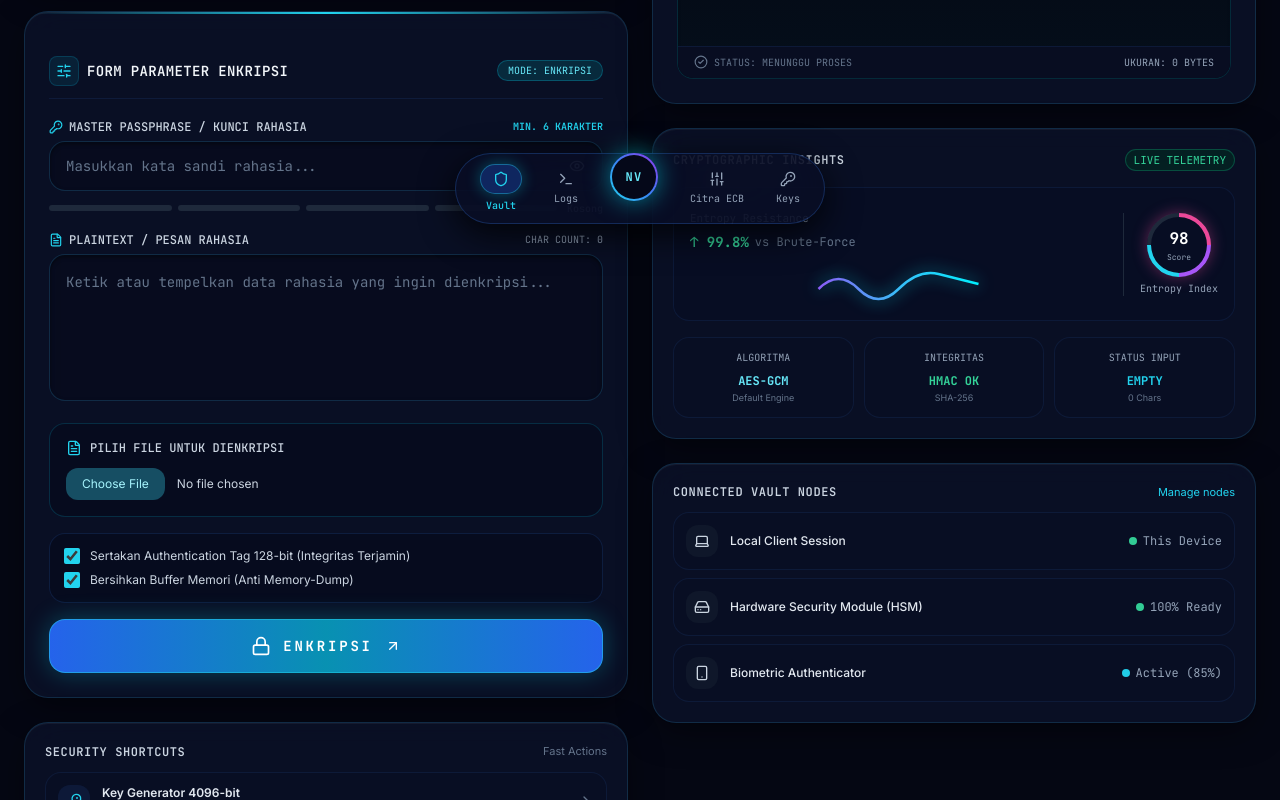
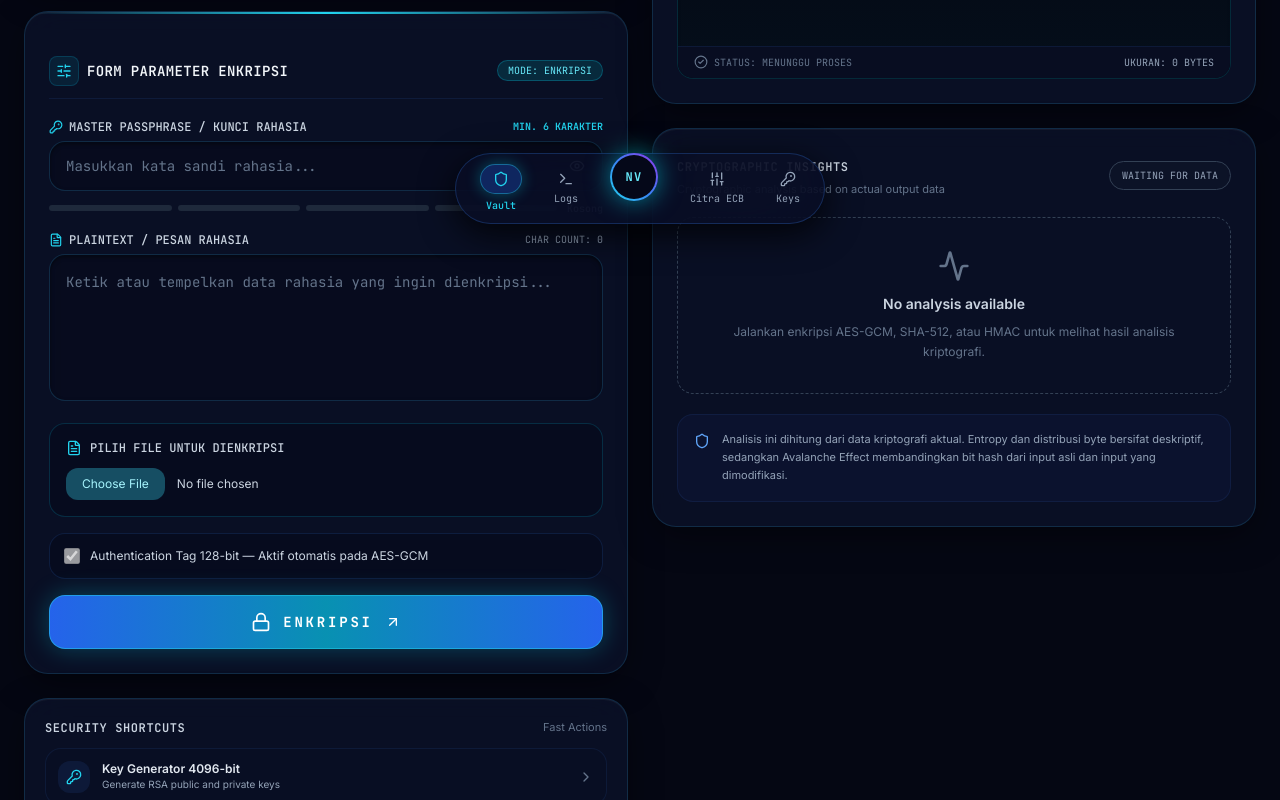
Before and after one commit to syaila02/NovaVault, a React (Vite) app: page / in a window 1280 px wide. Shown: the part 560-1360 px from the top of the page. Built offline with nearby package versions, Linux system fonts and the light colour scheme.

Commit message:
Update NovaVault application

```diff
--- a/src/App.jsx
+++ b/src/App.jsx
@@ -1,7 +1,7 @@
 import RestApiCipher from './RestApiCipher';
 import HybridCipher from './HybridCipher';
 import TestDashboard from './TestDashboard';
-import React, { useState, useRef } from 'react';
+import React, { useState, useRef, useEffect } from 'react';
 import {
   encryptText,
   decryptText,
@@ -9,6 +9,7 @@ import {
   decryptFile,
   hashText,
   hmacText,
+  analyzeCryptoInsights,
   verifyHmacText,
   encryptChaChaText,
   decryptChaChaText,
@@ -84,6 +85,8 @@ export default function App() {
   const [showPassword, setShowPassword] = useState(false);
   const [selectedAlgo, setSelectedAlgo] = useState('AES-GCM');
   const [copied, setCopied] = useState(false);
+  const [analysisData, setAnalysisData] = useState(null);
+
   // State untuk RSA-4096
   const [rsaPublicKey, setRsaPublicKey] = useState('');
   const [rsaPrivateKey, setRsaPrivateKey] = useState('');
@@ -465,6 +468,42 @@ export default function App() {
     );
   };
 
+  // Memperbarui analisis ketika output kriptografi berubah.
+  useEffect(() => {
+    let isActive = true;
+
+    const runAnalysis = async () => {
+      if (!inputText || !outputText || fileResult) {
+        setAnalysisData(null);
+        return;
+      }
+
+      try {
+        const result = await analyzeCryptoInsights(
+          inputText,
+          outputText,
+          selectedAlgo,
+          password
+        );
+
+        if (isActive) {
+          setAnalysisData(result);
+        }
+      } catch (err) {
+        console.error("Gagal menganalisis output:", err);
+
+        if (isActive) {
+          setAnalysisData(null);
+        }
+      }
+    };
+
+    runAnalysis();
+
+    return () => {
+      isActive = false;
+    };
+  }, [inputText, outputText, selectedAlgo, password, fileResult]);
   return (
     <div className="min-h-screen bg-[#050713] text-slate-100 flex flex-col justify-between selection:bg-cyan-400 selection:text-black relative pb-28">
       {/* Background Cosmic Atmosphere & Nebula Glows */}
@@ -646,8 +685,8 @@ export default function App() {
             <div className="px-4 py-2 rounded-2xl bg-cyan-950/60 border border-cyan-500/30 flex items-center gap-2">
               <Sparkles className="w-4 h-4 text-cyan-400" />
               <div className="text-left font-mono">
-                <div className="text-[10px] text-slate-400">SECURITY RATING</div>
-                <div className="text-xs font-bold text-cyan-300">256-BIT QUANTUM READY</div>
+                <div className="text-[10px] text-slate-400">SECURITY OVERVIEW</div>
+                <div className="text-xs font-bold text-cyan-300">MULTI-ALGORITHM CRYPTOGRAPHY</div>
               </div>
             </div>
           </div>
@@ -1054,21 +1093,16 @@ export default function App() {
 
                 {/* Security Parameter Toggles */}
                 <div className="p-3.5 rounded-2xl bg-[#070C1F]/90 border border-blue-500/15 space-y-2">
-                  <label className="flex items-center gap-2.5 text-xs text-slate-300 cursor-pointer select-none">
+                  <label className="flex items-center gap-2.5 text-xs text-slate-300">
                     <input
                       type="checkbox"
-                      defaultChecked
-                      className="w-4 h-4 rounded bg-slate-900 border-cyan-500/40 text-cyan-500 focus:ring-0 accent-cyan-400"
+                      checked
+                      disabled
+                      className="w-4 h-4 accent-cyan-400"
                     />
-                    <span>Sertakan Authentication Tag 128-bit (Integritas Terjamin)</span>
-                  </label>
-                  <label className="flex items-center gap-2.5 text-xs text-slate-300 cursor-pointer select-none">
-                    <input
-                      type="checkbox"
-                      defaultChecked
-                      className="w-4 h-4 rounded bg-slate-900 border-cyan-500/40 text-cyan-500 focus:ring-0 accent-cyan-400"
-                    />
-                    <span>Bersihkan Buffer Memori (Anti Memory-Dump)</span>
+                    <span>
+                      Authentication Tag 128-bit — Aktif otomatis pada AES-GCM
+                    </span>
                   </label>
                 </div>
 
@@ -1343,113 +1377,221 @@ export default function App() {
               </div>
             </div>
 
-            {/* Cryptographic Telemetry Card */}
-            <div className="glass-panel-deep rounded-3xl p-5 space-y-4">
-              <div className="flex items-center justify-between">
-                <span className="text-xs font-mono font-semibold tracking-wider text-slate-300 uppercase">
-                  Cryptographic Insights
-                </span>
-                <span className="text-[11px] font-mono text-emerald-400 bg-emerald-950/60 border border-emerald-500/30 px-2 py-0.5 rounded-full">
-                  LIVE TELEMETRY
+            {/* Cryptographic Insights */}
+            <div className="glass-panel-deep rounded-3xl p-4 sm:p-5 lg:p-6 space-y-5">
+
+              {/* Header */}
+              <div className="flex flex-col sm:flex-row sm:items-center sm:justify-between gap-3">
+                <div>
+                  <span className="text-xs font-mono font-semibold tracking-wider text-slate-300 uppercase">
+                    Cryptographic Insights
+                  </span>
+
+                  <p className="text-[11px] text-slate-500 mt-1">
+                    Cryptographic analysis based on actual output data
+                  </p>
+                </div>
+
+                <span className={`w-fit text-[10px] font-mono px-3 py-1.5 rounded-full border ${
+                  analysisData
+                    ? 'text-emerald-400 bg-emerald-950/40 border-emerald-500/30'
+                    : 'text-slate-400 bg-slate-900/60 border-slate-700'
+                }`}>
+                  {analysisData ? 'ANALYSIS READY' : 'WAITING FOR DATA'}
                 </span>
               </div>
 
-              {/* Waveform line and Donut Score */}
-              <div className="flex items-center justify-between gap-4 p-4 rounded-2xl bg-[#080E24]/80 border border-blue-500/10">
-                {/* Left side: Waveform chart line */}
-                <div className="space-y-1 flex-1">
-                  <span className="text-[11px] text-slate-400 font-mono">Entropy Resistance</span>
-                  <div className="flex items-center gap-1.5 text-sm font-bold text-white font-mono">
-                    <span className="text-emerald-400">↑ 99.8%</span>
-                    <span className="text-xs text-slate-500 font-normal">vs Brute-Force</span>
+              {!analysisData ? (
+                <div className="p-6 sm:p-8 rounded-2xl border border-dashed border-slate-700 text-center">
+                  <Activity className="w-8 h-8 text-slate-500 mx-auto mb-3" />
+
+                  <p className="text-sm font-semibold text-slate-300">
+                    No analysis available
+                  </p>
+
+                  <p className="text-xs text-slate-500 mt-2 leading-relaxed">
+                    Jalankan enkripsi AES-GCM, SHA-512, atau HMAC
+                    untuk melihat hasil analisis kriptografi.
+                  </p>
+                </div>
+              ) : (
+                <>
+                  {/* Entropy Analysis */}
+                  <div className="p-4 sm:p-5 rounded-2xl bg-[#080E24]/80 border border-cyan-500/15 space-y-4">
+                    <div className="flex items-center justify-between gap-3">
+                      <div>
+                        <p className="text-sm font-bold text-white">
+                          Shannon Entropy
+                        </p>
+
+                        <p className="text-[10px] text-slate-500 mt-1">
+                          Entropy of analyzed bytes
+                        </p>
+                      </div>
+
+                      <Activity className="w-5 h-5 text-cyan-400 shrink-0" />
+                    </div>
+
+                    <div className="flex items-end gap-2">
+                      <span className="text-3xl sm:text-4xl font-bold font-mono text-cyan-300">
+                        {analysisData.entropy.toFixed(3)}
+                      </span>
+
+                      <span className="text-xs text-slate-500 mb-1">
+                        bits / byte
+                      </span>
+                    </div>
+
+                    <div className="w-full h-2 rounded-full bg-slate-800 overflow-hidden">
+                      <div
+                        className="h-full rounded-full bg-gradient-to-r from-blue-500 to-cyan-300"
+                        style={{
+                          width: `${(analysisData.entropy / 8) * 100}%`
+                        }}
+                      />
+                    </div>
+
+                    <div className="flex justify-between text-[10px] text-slate-500">
+                      <span>0 bits</span>
+                      <span>8 bits maximum</span>
+                    </div>
+
+                    <p className="text-[10px] leading-relaxed text-slate-400">
+                      Entropy mengukur keragaman nilai byte yang
+                      dianalisis. Nilai mendekati 8 menunjukkan
+                      distribusi byte yang lebih merata pada sampel.
+                      Nilai ini bukan jaminan keamanan algoritma.
+                    </p>
                   </div>
-                  {/* Glowing SVG Waveform */}
-                  <div className="pt-2">
-                    <svg className="w-full h-10 overflow-visible" viewBox="0 0 160 40">
-                      <defs>
-                        <linearGradient id="cyberWave" x1="0%" y1="0%" x2="100%" y2="0%">
-                          <stop offset="0%" stopColor="#8B5CF6" />
-                          <stop offset="50%" stopColor="#38BDF8" />
-                          <stop offset="100%" stopColor="#00F0FF" />
-                        </linearGradient>
-                      </defs>
-                      <path
-                        d="M0,25 Q20,5 40,25 T80,25 T120,10 T160,20"
-                        fill="none"
-                        stroke="url(#cyberWave)"
-                        strokeWidth="2.5"
-                        className="drop-shadow-[0_0_8px_rgba(0,240,255,0.7)]"
-                      />
-                    </svg>
+
+                  {/* Byte Distribution */}
+                  <div className="p-4 sm:p-5 rounded-2xl bg-[#080E24]/80 border border-blue-500/15 space-y-4">
+                    <div>
+                      <p className="text-sm font-bold text-white">
+                        Byte Distribution
+                      </p>
+
+                      <p className="text-[10px] text-slate-500 mt-1">
+                        Frequency of hexadecimal byte groups
+                      </p>
+                    </div>
+
+                    <div className="flex items-end gap-1 h-32 sm:h-40">
+                      {analysisData.histogram.map((count, index) => {
+                        const maxCount = Math.max(
+                          ...analysisData.histogram,
+                          1
+                        );
+
+                        return (
+                          <div
+                            key={index}
+                            className="flex-1 h-full flex flex-col justify-end items-center min-w-0"
+                          >
+                            <span className="text-[8px] text-slate-500 mb-1">
+                              {count > 0 ? count : ''}
+                            </span>
+
+                            <div
+                              className="w-full max-w-5 rounded-t-sm bg-gradient-to-t from-blue-700 to-cyan-400"
+                              style={{
+                                height: `${(count / maxCount) * 100}%`,
+                                minHeight: count > 0 ? '3px' : '0px'
+                              }}
+                            />
+                          </div>
+                        );
+                      })}
+                    </div>
+
+                    <div className="flex justify-between text-[9px] font-mono text-slate-500">
+                      <span>0x0</span>
+                      <span>0x4</span>
+                      <span>0x8</span>
+                      <span>0xC</span>
+                      <span>0xF</span>
+                    </div>
+
+                    <div className="pt-3 border-t border-slate-800 flex justify-between">
+                      <span className="text-[10px] text-slate-400">
+                        Bytes analyzed
+                      </span>
+
+                      <span className="text-xs font-mono font-bold text-cyan-300">
+                        {analysisData.bytesAnalyzed}
+                      </span>
+                    </div>
                   </div>
-                </div>
-
-                {/* Right side: Circular Donut Gauge */}
-                <div className="flex flex-col items-center justify-center pl-4 border-l border-slate-800">
-                  <div className="relative w-16 h-16 flex items-center justify-center">
-                    <div className="absolute inset-0 rounded-full border-4 border-slate-800" />
-                    <div className="absolute inset-0 rounded-full border-4 border-transparent border-t-pink-500 border-r-purple-500 border-b-cyan-400 animate-spin-slow rotate-45 shadow-[0_0_15px_rgba(236,72,153,0.4)]" />
-                    <div className="text-center font-mono">
-                      <span className="text-base font-bold text-white">98</span>
-                      <span className="block text-[8px] text-slate-400">Score</span>
-                    </div>
+
+                  {/* Avalanche Effect */}
+                  <div className="p-4 sm:p-5 rounded-2xl bg-[#080E24]/80 border border-purple-500/15 space-y-4">
+                    <div className="flex items-center justify-between gap-3">
+                      <div>
+                        <p className="text-sm font-bold text-white">
+                          Avalanche Effect
+                        </p>
+
+                        <p className="text-[10px] text-slate-500 mt-1">
+                          Bit difference after changing one input bit
+                        </p>
+                      </div>
+
+                      <Zap className="w-5 h-5 text-purple-400 shrink-0" />
+                    </div>
+
+                    {analysisData.avalanchePercent !== null ? (
+                      <>
+                        <div className="flex items-end gap-2">
+                          <span className="text-3xl sm:text-4xl font-bold font-mono text-purple-300">
+                            {analysisData.avalanchePercent.toFixed(2)}%
+                          </span>
+
+                          <span className="text-xs text-slate-500 mb-1">
+                            bits changed
+                          </span>
+                        </div>
+
+                        <div className="w-full h-2 rounded-full bg-slate-800 overflow-hidden">
+                          <div
+                            className="h-full rounded-full bg-gradient-to-r from-purple-600 to-pink-400"
+                            style={{
+                              width: `${analysisData.avalanchePercent}%`
+                            }}
+                          />
+                        </div>
+
+                        <p className="text-[10px] leading-relaxed text-slate-400">
+                          Persentase dihitung dengan membandingkan
+                          hash asli dan hash setelah satu bit input
+                          diubah. Hasil ini merupakan satu pengujian
+                          sampel, bukan bukti menyeluruh keamanan hash.
+                        </p>
+                      </>
+                    ) : (
+                      <div className="p-3 rounded-xl bg-slate-950/50 border border-slate-800">
+                        <p className="text-xs text-slate-400 leading-relaxed">
+                          Avalanche Effect belum dihitung untuk
+                          AES-GCM pada tampilan ini. Analisis
+                          avalanche tersedia untuk SHA-512 dan HMAC.
+                        </p>
+                      </div>
+                    )}
                   </div>
-                  <span className="text-[10px] text-slate-400 font-mono mt-1">Entropy Index</span>
-                </div>
+                </>
+              )}
+
+              {/* Footer */}
+              <div className="flex items-start gap-3 p-3 sm:p-4 rounded-2xl bg-blue-950/20 border border-blue-500/10">
+                <Shield className="w-4 h-4 text-blue-400 mt-0.5 shrink-0" />
+
+                <p className="text-[10px] sm:text-[11px] leading-relaxed text-slate-400">
+                  Analisis ini dihitung dari data kriptografi aktual.
+                  Entropy dan distribusi byte bersifat deskriptif,
+                  sedangkan Avalanche Effect membandingkan bit hash
+                  dari input asli dan input yang dimodifikasi.
+                </p>
               </div>
 
-              {/* 3 Mini Status Cards */}
-              <div className="grid grid-cols-3 gap-2.5">
-                <div className="p-3 rounded-2xl bg-[#090F24]/80 border border-blue-500/10 text-center">
-                  <span className="text-[10px] font-mono text-slate-400 block mb-0.5">ALGORITMA</span>
-                  <span className="text-xs font-bold text-cyan-300 font-mono">{selectedAlgo}</span>
-                  <span className="text-[9px] text-slate-500 block">Default Engine</span>
-                </div>
-                <div className="p-3 rounded-2xl bg-[#090F24]/80 border border-blue-500/10 text-center">
-                  <span className="text-[10px] font-mono text-slate-400 block mb-0.5">INTEGRITAS</span>
-                  <span className="text-xs font-bold text-emerald-400 font-mono">HMAC OK</span>
-                  <span className="text-[9px] text-slate-500 block">SHA-256</span>
-                </div>
-                <div className="p-3 rounded-2xl bg-[#090F24]/80 border border-blue-500/10 text-center">
-                  <span className="text-[10px] font-mono text-slate-400 block mb-0.5">STATUS INPUT</span>
-                  <span className="text-xs font-bold text-cyan-400 font-mono">{inputText.length > 0 ? 'READY' : 'EMPTY'}</span>
-                  <span className="text-[9px] text-slate-500 block">{inputText.length} Chars</span>
-                </div>
-              </div>
-            </div>
-
-            {/* Connected Vault Nodes */}
-            <div className="glass-panel-deep rounded-3xl p-5 space-y-3">
-              <div className="flex items-center justify-between">
-                <span className="text-xs font-mono font-semibold tracking-wider text-slate-300 uppercase">
-                  Connected Vault Nodes
-                </span>
-                <span className="text-[11px] text-cyan-400 cursor-pointer hover:underline">Manage nodes</span>
-              </div>
-
-              <div className="space-y-2">
-                {[
-                  { name: "Local Client Session", status: 'This Device', color: 'bg-emerald-400', icon: Laptop },
-                  { name: 'Hardware Security Module (HSM)', status: '100% Ready', color: 'bg-emerald-400', icon: HardDrive },
-                  { name: 'Biometric Authenticator', status: 'Active (85%)', color: 'bg-cyan-400', icon: Smartphone },
-                ].map((node, i) => {
-                  const NodeIcon = node.icon;
-                  return (
-                    <div key={i} className="p-3 rounded-2xl bg-[#090F24]/80 border border-blue-500/10 flex items-center justify-between">
-                      <div className="flex items-center gap-3">
-                        <div className="p-2 rounded-xl bg-slate-900 text-slate-300">
-                          <NodeIcon className="w-4 h-4" />
-                        </div>
-                        <span className="text-xs font-medium text-slate-200">{node.name}</span>
-                      </div>
-                      <div className="flex items-center gap-1.5 font-mono text-xs text-slate-400">
-                        <span className={`w-2 h-2 rounded-full ${node.color} animate-pulse`} />
-                        <span>{node.status}</span>
-                      </div>
-                    </div>
-                  );
-                })}
-              </div>
             </div>
 
           </div>
```
Also changed, not shown: src/crypto.js (+169 -0 lines), 1 other file (tests, documents, lock files or other folders).
